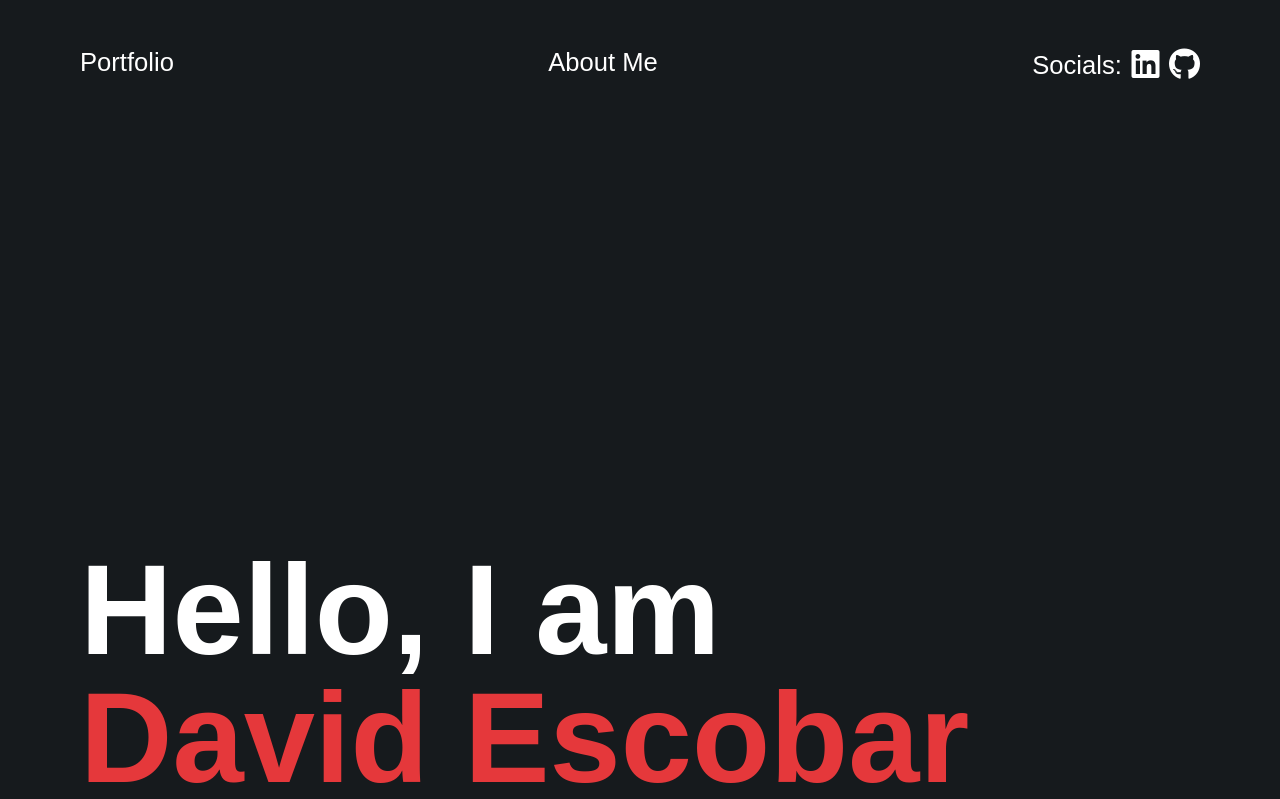
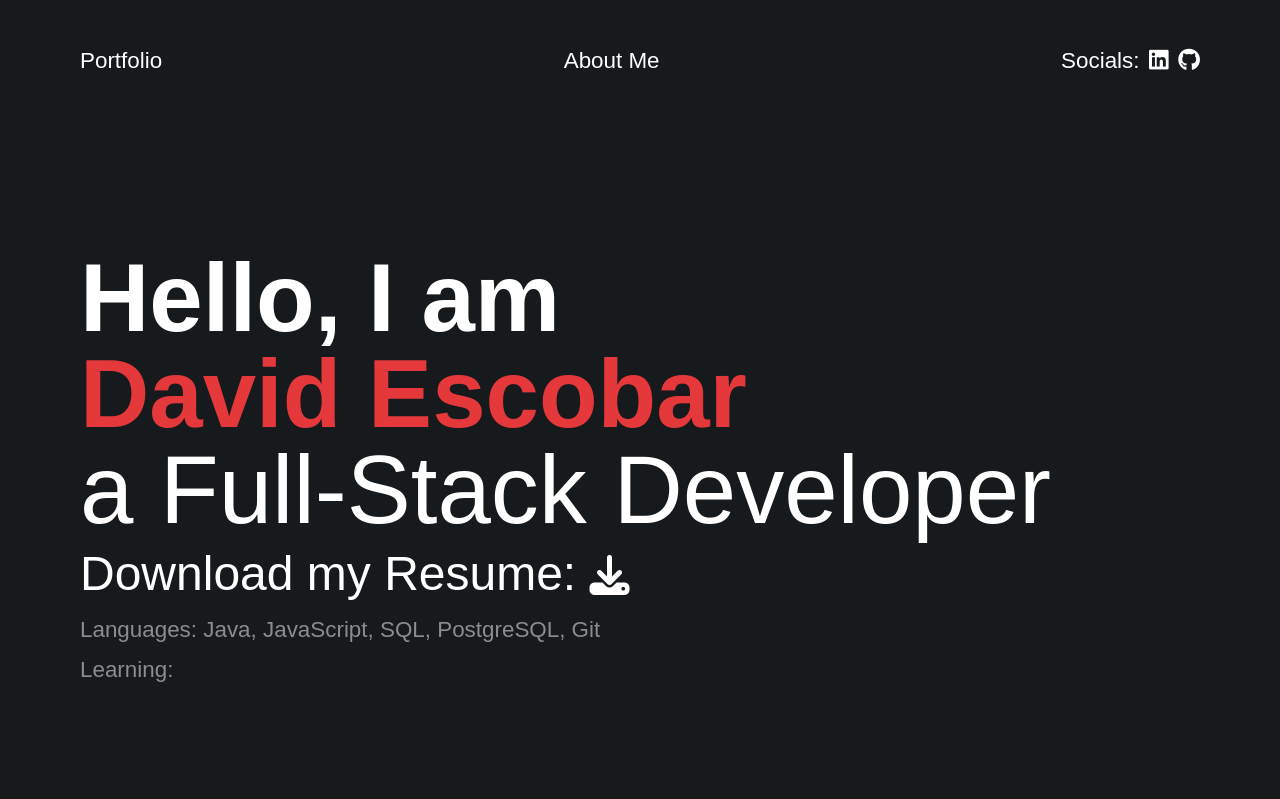
Before and after one commit to susanoos/my-portfolio, a website: page index.html in a window 1280 px wide. Shown: the top 799 px of the page. Drawn offline with Linux system fonts and the light colour scheme.

Commit message:
added media queries

```diff
--- a/styles.css
+++ b/styles.css
@@ -189,6 +189,38 @@ a {
   line-height: 3rem;
 }
 
+/* Media query for laptops */
+@media (max-width: 1440px) {
+  .icon {
+    font-size: 1.4rem;
+  }
+
+  .container {
+    padding-top: 4rem;
+  }
+
+  .header-container {
+    padding-top: 4rem;
+  }
+
+  .heading-text {
+    font-size: 6rem;
+    line-height: 6rem;
+  }
+
+  .resume-icon {
+    font-size: 2.5rem;
+  }
+
+  .links {
+    font-size: 1.4rem;
+  }
+
+  .projects-grid {
+    grid-template-columns: repeat(2, 1fr);
+  }
+}
+
 /* Phones */
 @media (max-width: 767px) {
   .container {
```
